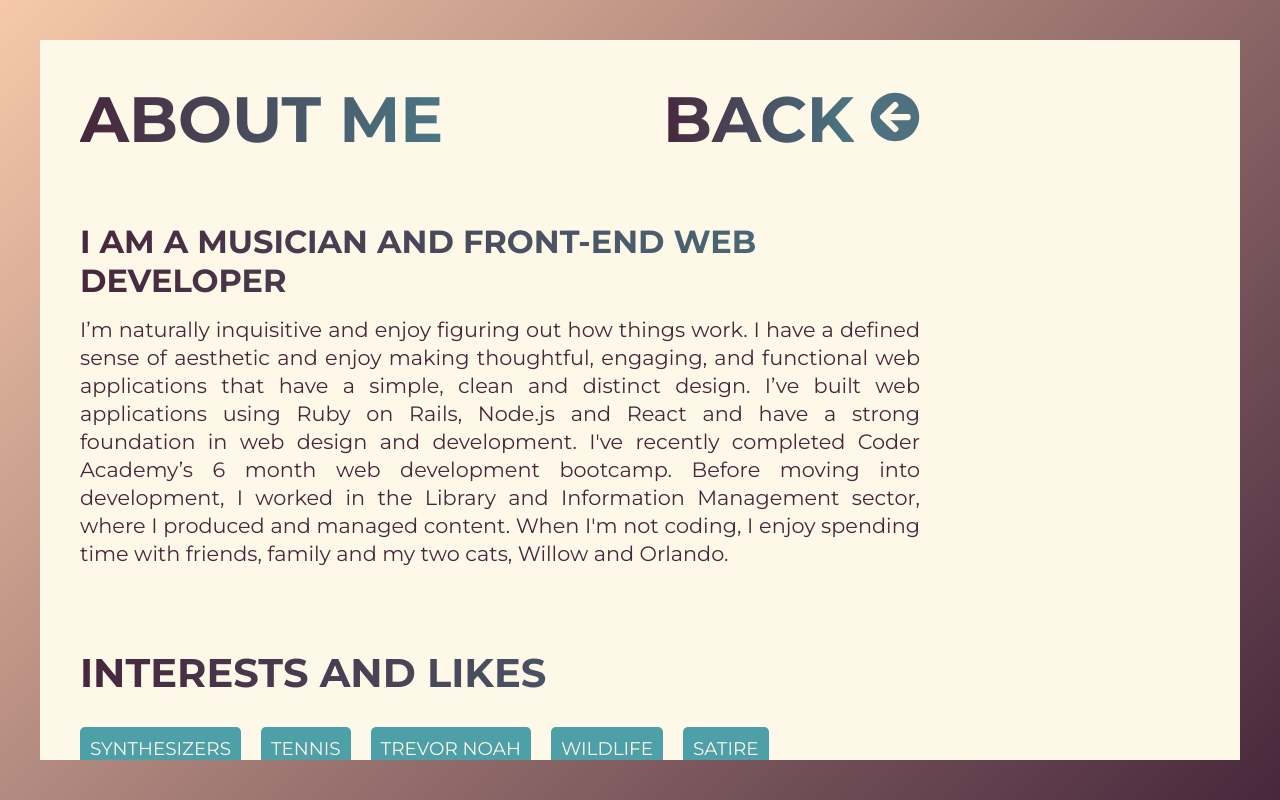
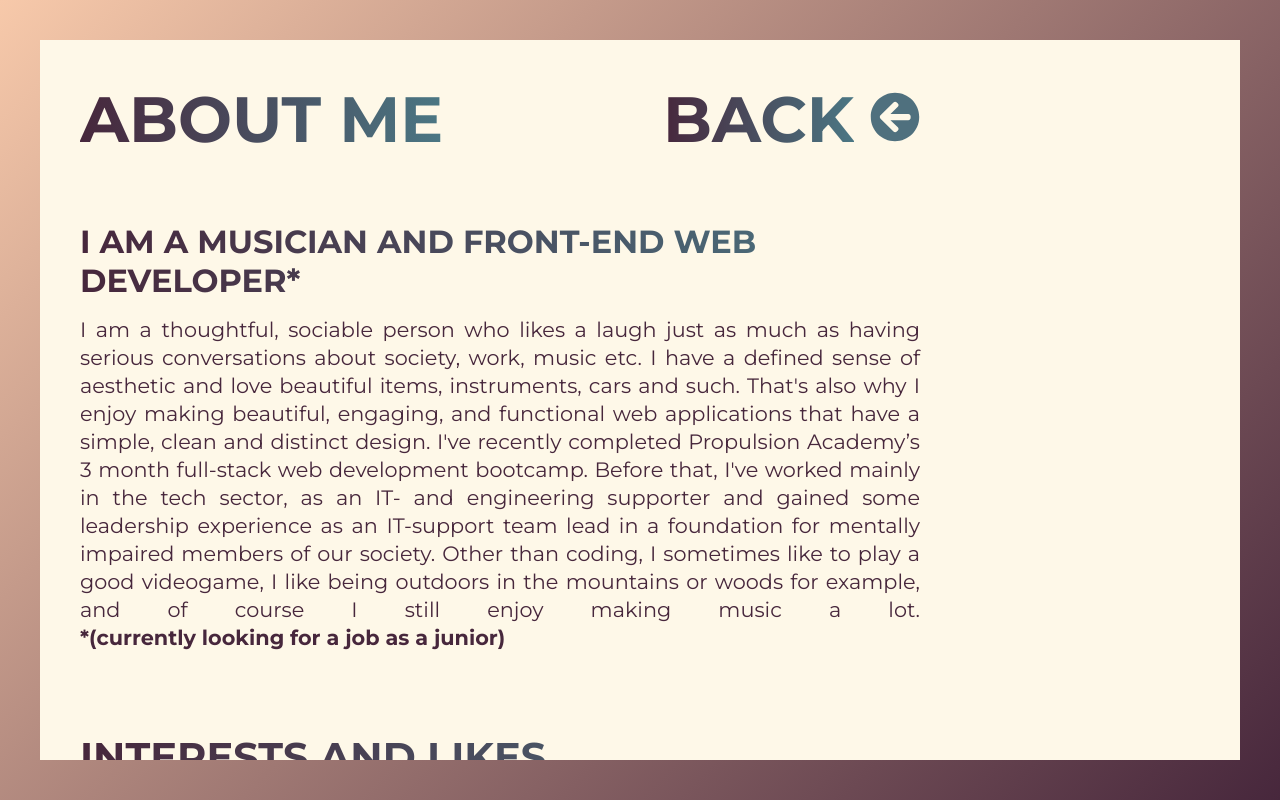
Before and after one commit to joshhammer/portfolio, a React (Create React App) app: page /about in a window 1280 px wide. Built offline with nearby package versions, Linux system fonts and the light colour scheme.

Commit message:
change about text and music descriptions

```diff
--- a/src/components/About/About.js
+++ b/src/components/About/About.js
@@ -16,31 +16,35 @@ function About() {
                             </Link>
                         </div>
                     </div>
-                    <h3 className='about-subtitle'>i am a musician and front-end web developer</h3>
+                    <h3 className='about-subtitle'>i am a musician and front-end web developer*</h3>
                     <p className='about-paragraph'>
-                        I’m naturally inquisitive and enjoy figuring out how things work. I have a defined sense of aesthetic and enjoy
-                        making thoughtful, engaging, and functional web applications that have a simple, clean and distinct design.
-                        I’ve built web applications using Ruby on Rails, Node.js and React and have a strong foundation in web design and development.
-                        I've recently completed Coder Academy’s 6 month web development bootcamp. Before moving into development, I worked in the Library
-                        and Information Management sector, where I produced and managed content. When I'm not coding, I enjoy spending time with friends,
-                        family and my two cats, Willow and Orlando.
+                        I am a thoughtful, sociable person who likes a laugh just as much as having serious conversations about society, work, music etc.
+                        I have a defined sense of aesthetic and love beautiful items, instruments, cars and such. That's also why I enjoy
+                        making beautiful, engaging, and functional web applications that have a simple, clean and distinct design.
+                        I've recently completed Propulsion Academy’s 3 month full-stack web development bootcamp. Before that,
+                        I've worked mainly in the tech sector, as an IT- and engineering supporter and gained some leadership experience as an IT-support
+                        team lead in a foundation for mentally impaired members of our society. Other than coding, I sometimes like to play a good videogame,
+                        I like being outdoors in the mountains or woods for example, and of course I still enjoy making music a lot.
+                        <span className='looking-for-job'>*(currently looking for a job as a junior)</span>
+
                     </p>
                 </div>
                 <div className='about-section-lower'>
                     <h2 className='interests-title'>interests and likes</h2>
                     <div className='interests-box'>
                         <p className='interest-tag'>Synthesizers</p>
+                        <p className='interest-tag'>Guitars</p>
+                        <p className='interest-tag'>Wildlife</p>
+                        <p className='interest-tag'>Satire</p>
+                        <p className='interest-tag'>Documentaries</p>
                         <p className='interest-tag'>Tennis</p>
                         <p className='interest-tag'>Trevor Noah</p>
-                        <p className='interest-tag'>Wildlife</p>
-                        <p className='interest-tag'>Satire</p>
                         <p className='interest-tag'>John Oliver</p>
-                        <p className='interest-tag'>Documentaries</p>
-                        <p className='interest-tag'>Roger Federer</p>
-                        <p className='interest-tag'>Wes Anderson Movies</p>
-                        <p className='interest-tag'>Guitars</p>
+                        <p className='interest-tag'>Movies</p>
                         <p className='interest-tag'>Politics</p>
                         <p className='interest-tag'>Ricky Gervais</p>
+                        <p className='interest-tag'>George Carlin</p>
+                        <p className='interest-tag'>Videogames</p>
                     </div>
                 </div>
             </div>
--- a/src/components/About/About.scss
+++ b/src/components/About/About.scss
@@ -55,6 +55,11 @@
     font-size: 1.3rem;
     line-height: 1.75rem;
     text-align: justify;
+}
+
+.looking-for-job {
+    display: inline-block;
+    font-weight: 700;
 }
 
 .about-section-lower {
--- a/src/components/Music/Music.js
+++ b/src/components/Music/Music.js
@@ -35,8 +35,13 @@ function Music() {
                         <h3 className='music-card-title'>farlow</h3>
                         <div className='music-card-border-box'>
                             <img className='music-card-image' src={farlow} alt="farlow pic" />
-                            <p className='music-card-text'>Farlow is an indie rock band.</p>
+                            <p className='music-card-text'>Farlow play fine, melodic indie rock, which captivates with its interplay between calm and
+                                powerful facets. Whether distorted or gentle: the sound of the band is permeated with great emotions,
+                                part-vocal harmonies and precise rhythm.
+                            </p>
                             <a href='http://www.soundcloud.com/farlowband' target='_blank' rel="noopener noreferrer">Visit Website</a>
+                            <a href='https://open.spotify.com/artist/6FaFfb0CWM4UJcRrmAmird' target='_blank' rel="noopener noreferrer">Spotify</a>
+                            <a href='https://music.apple.com/ch/artist/farlow/203449835' target='_blank' rel="noopener noreferrer">iTunes</a>
                         </div>
                     </div>
 
@@ -44,8 +49,12 @@ function Music() {
                         <h3 className='music-card-title'>Josh Hammer</h3>
                         <div className='music-card-border-box'>
                             <img className='music-card-image' src={hammer} alt="josh hammer pic" />
-                            <p className='music-card-text'>Josh Hammer is an 80s Synthpop solo project.</p>
+                            <p className='music-card-text'>Josh Hammer plays raw, melodic Synthpop / New Wave music with distinct roots in the 80s.
+                                A blend of analog synths, drum machines, electric guitar and -bass, topped off by crystal clear and haunting vocals,
+                                robust and yet fragile.</p>
                             <a href='http://joshhammer.bandcamp.com' target='_blank' rel="noopener noreferrer">Visit Website</a>
+                            <a href='https://open.spotify.com/artist/5F4A4QZgABYQj9DiWQN9fm' target='_blank' rel="noopener noreferrer">Spotify</a>
+                            <a href='https://itunes.apple.com/gb/artist/josh-hammer/id1361040121' target='_blank' rel="noopener noreferrer">iTunes</a>
                         </div>
                     </div>
 
@@ -53,7 +62,15 @@ function Music() {
                         <h3 className='music-card-title'>Milhouse</h3>
                         <div className='music-card-border-box'>
                             <img className='music-card-image' src={hammer} alt="josh hammer pic" />
-                            <p className='music-card-text'>Milhouse was an alternative rock band.</p>
+                            <p className='music-card-text'>Milhouse was an alternative rock band based in Winterthur from 2002 - 2006.</p>
+                        </div>
+                    </div>
+
+                    <div className='music-card'>
+                        <h3 className='music-card-title'>Forecast</h3>
+                        <div className='music-card-border-box'>
+                            <img className='music-card-image' src={hammer} alt="josh hammer pic" />
+                            <p className='music-card-text'>Forecast was an brit-rock inspired band based in Winterthur from 1998 - 2001.</p>
                         </div>
                     </div>
                 </div>
--- a/src/components/Music/Music.scss
+++ b/src/components/Music/Music.scss
@@ -104,6 +104,7 @@
 }
 
 
+
 @media screen and (max-width: 768px) {
     .music-page {
         &-wrapper {
--- a/src/components/Portfolio/Portfolio.js
+++ b/src/components/Portfolio/Portfolio.js
@@ -65,7 +65,7 @@ function Portfolio() {
                             <h3 className='portfolio-card-title'>Bootcamp Project</h3>
                             <div className='portfolio-card-border-box'>
                                 <img className='portfolio-card-image razzpay-img' src={razzpay} alt="rgb gif"/>
-                                <p className='portfolio-card-text'>A payroll management app. Final project of the propulsion academy full-stack bootcamp.</p>
+                                <p className='portfolio-card-text'>A payroll management app. Final group project of the propulsion academy full-stack bootcamp.</p>
                                 <a href='https://github.com/joshhammer/propulsion-final-project' target='_blank' rel="noopener noreferrer">Github Repo and Page</a>
                             </div>
                         </div>
--- a/src/components/Skills/Skills.scss
+++ b/src/components/Skills/Skills.scss
@@ -49,8 +49,8 @@
     flex-direction: column;
     align-items: center;
     & svg {
-        width: 125px;
-        height: 125px;
+        width: 120px;
+        height: 120px;
         color: var(--darkTextColor);
         margin-bottom: 1rem;
     }
```
